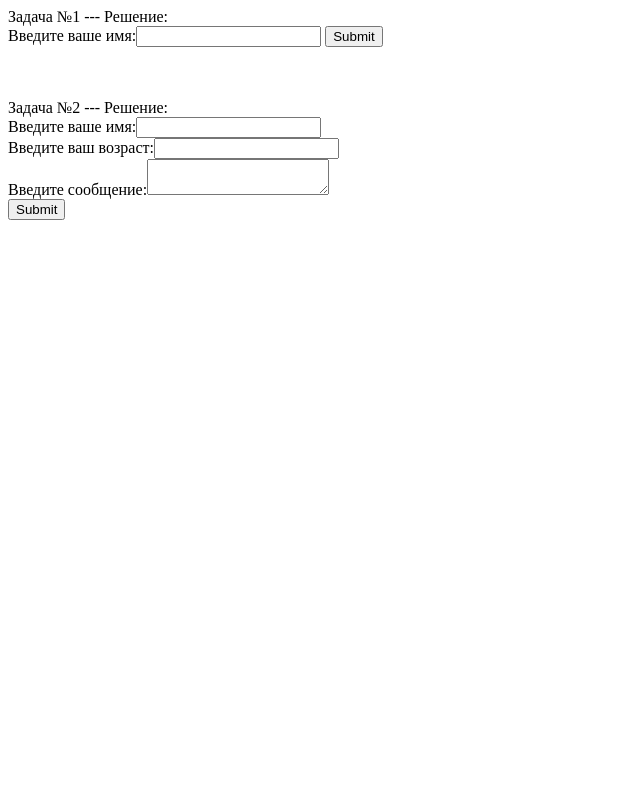
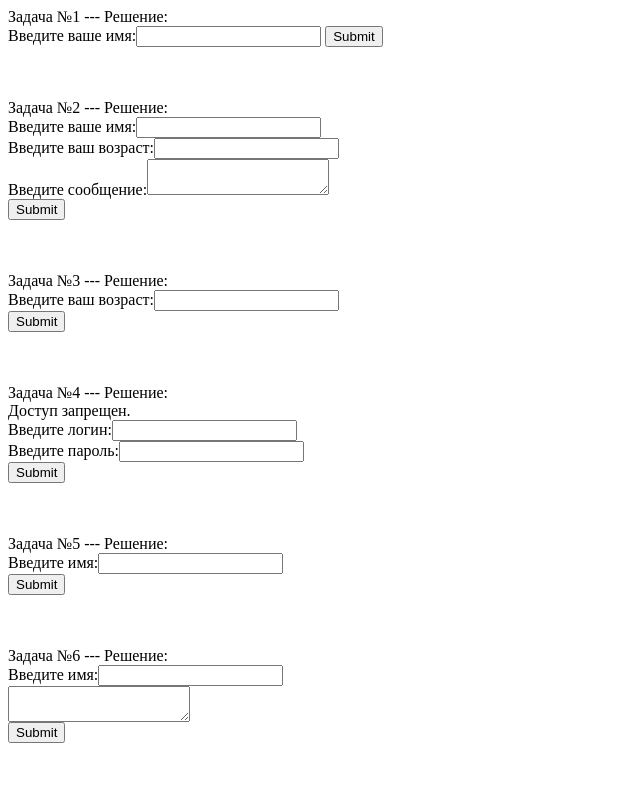
Before and after one commit to KirillGul/codeMuTasksNew, a PHP site: page /lesson10.php in a window 1280 px wide. Shown: the whole page, without its empty margins (0-640 px from the left). Before the commit the page ends 220 px from the top, so only its background shows below. Run offline with PHP 8.4, Linux system fonts and the light colour scheme.

Commit message:
Готовый урок 10

```diff
--- a/lesson10.php
+++ b/lesson10.php
@@ -26,3 +26,64 @@ if (isset($_GET['name']) && isset($_GET['age']) && isset($_GET['massage'])) {
 }
 ?>
 <?php echo '<br><br>'; ?>
+
+<?php echo 'Задача №3 --- Решение:<br>'; ?>
+<?php if (!isset($_GET['age'])) { ?>
+    <form action="" method='GET'>
+        Введите ваш возраст:<input type='text' name='age'><br>
+        <input type='submit'>
+    </form>
+<?php
+} elseif (isset($_GET['age'])) {
+    echo "Привет, ".strip_tags($_GET['name']).', '.strip_tags($_GET['age']).' лет.';
+    echo "<br>Твоё сообщение:".strip_tags($_GET['massage']);
+
+}
+?>
+<?php echo '<br><br>'; ?>
+
+<?php echo 'Задача №4 --- Решение:<br>'; ?>
+<?php
+$login = "Admin";
+$pass = "123";
+
+if (!isset($_GET['login']) && !isset($_GET['pass'])) {
+    echo "Доступ запрещен.<br>";
+?>
+    <form action="" method='GET'>
+        Введите логин:<input type='text' name='login'><br>
+        Введите пароль:<input type='password' name='pass'><br>
+        <input type='submit'>
+    </form>
+<?php
+} elseif (strip_tags($_GET['login']) == $login && strip_tags($_GET['pass']) == $pass) {
+    echo "Доступ разрешён.<br>";
+} else { echo strip_tags($_GET['login'])."-".$login;?>
+    <form action="" method='GET'>
+        Введите логин:<input type='text' name='login'><br>
+        Введите пароль:<input type='password' name='pass'><br>
+        <input type='submit'>
+    </form>
+<?php
+}
+?>
+<?php echo '<br><br>'; ?>
+
+<?php echo 'Задача №5 --- Решение:<br>';?>
+<?php if (isset($_GET['name1'])) {
+    $name = $_GET['name1'];
+} ?>
+    <form action="" method='GET'>
+        Введите имя:<input type='text' name='name1' <?php if (isset($_GET['name1'])) echo "value='$name'";?>><br>
+        <input type='submit'>
+    </form>
+<?php echo '<br><br>'; ?>
+
+<?php echo 'Задача №6 --- Решение:<br>';?>
+<?php if (isset($_GET['name1'])) $name = $_GET['name1']; ?>
+    <form action="" method='GET'>
+        Введите имя:<input type='text' name='name1' <?php if (isset($_GET['name1'])) echo "value='$name'";?>><br>
+        <textarea name="textarea1"><?php if (isset($_GET['textarea1'])) echo $_GET['textarea1'];?></textarea><br>
+        <input type='submit'>
+    </form>
+<?php echo '<br><br>';?>
--- a/notepad.txt
+++ b/notepad.txt
@@ -1,3 +1,8 @@
+empty - функция проверки переменной на пустоту. (переменная будет пустая, если она равна нулю, '' (пустой строке),
+         false или null (то есть не определена ранее).
+
+isset - функция проверяет существует ли переменная (то есть то, что она не равна null).
+
 $week = ['пн', 'вт', 'ср', 'чт', 'пт', 'сб', 'вс'];
 $week = [1=>'пн', 'вт', 'ср', 'чт', 'пт', 'сб', 'вс'];
 $month = [1=>'янв', 'фев', 'мар', 'апр', 'май', 'июн', 'июл', 'авг', 'сен', 'окт', 'ноя', 'дек'];
```
